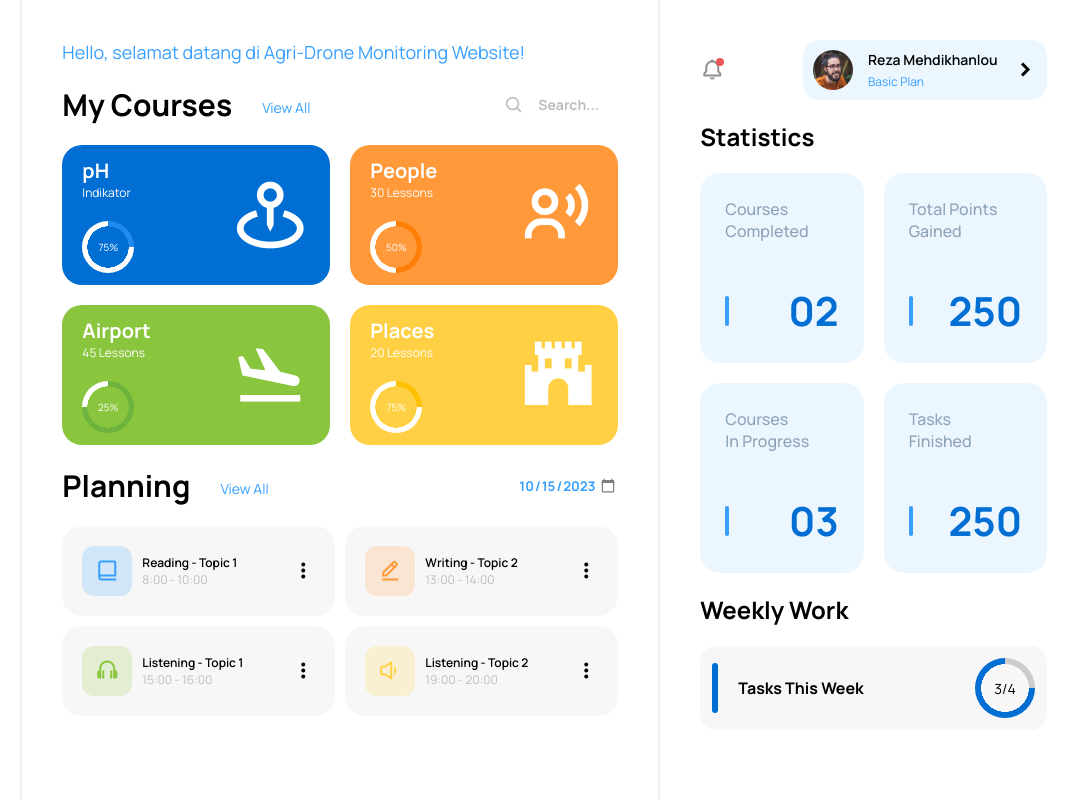
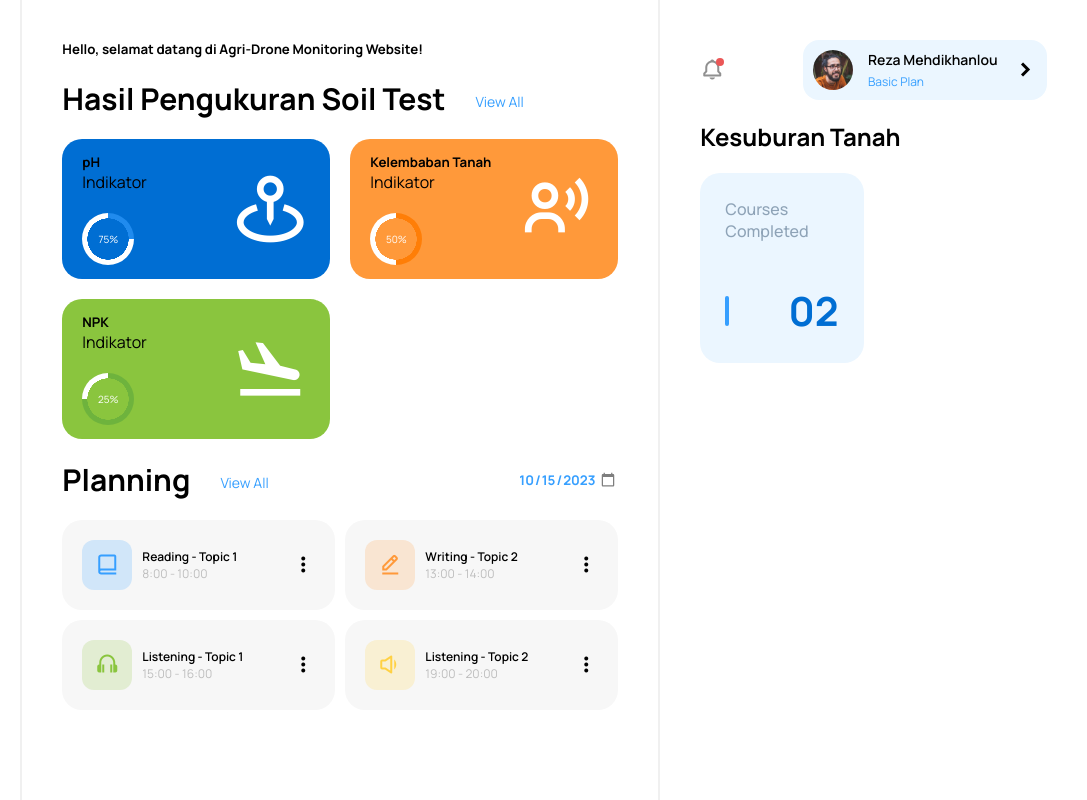
Before and after one commit to fajaradhitiapratama/Agri-DroneDashboard, a plain HTML site: page dashboard/st-dashboard.html in a window 1280 px wide. Shown: the full height of the page, 193-1280 px from the left. Drawn offline with nearby package versions, Linux system fonts and the light colour scheme.

Commit message:
perbaiki st

```diff
--- a/dashboard/st-dashboard.html
+++ b/dashboard/st-dashboard.html
@@ -68,12 +68,8 @@
 
         <div class="separator">
           <div class="info">
-            <h3>My Courses</h3>
+            <h3>Hasil Pengukuran Soil Test</h3>
             <a href="#">View All</a>
-          </div>
-          <div class="search">
-            <i class="bx bx-search"></i>
-            <input type="text" placeholder="Search..." />
           </div>
         </div>
 
@@ -97,8 +93,8 @@
           <div class="item">
             <div class="progress">
               <div class="info">
-                <h5>People</h5>
-                <p>30 Lessons</p>
+                <h5>Kelembaban Tanah</h5>
+                <p>Indikator</p>
               </div>
               <div
                 class="progress-bar"
@@ -113,8 +109,8 @@
           <div class="item">
             <div class="progress">
               <div class="info">
-                <h5>Airport</h5>
-                <p>45 Lessons</p>
+                <h5>NPK</h5>
+                <p>Indikator</p>
               </div>
               <div
                 class="progress-bar"
@@ -125,22 +121,6 @@
               ></div>
             </div>
             <i class="bx bxs-plane-land"></i>
-          </div>
-          <div class="item">
-            <div class="progress">
-              <div class="info">
-                <h5>Places</h5>
-                <p>20 Lessons</p>
-              </div>
-              <div
-                class="progress-bar"
-                role="progressbar"
-                aria-valuenow="75"
-                aria-valuemin="0"
-                aria-valuemax="100"
-              ></div>
-            </div>
-            <i class="bx bxs-castle"></i>
           </div>
         </div>
 
@@ -220,7 +200,7 @@
         </div>
 
         <div class="separator" id="first">
-          <h4>Statistics</h4>
+          <h4>Kesuburan Tanah</h4>
         </div>
 
         <div class="stats">
@@ -234,54 +214,6 @@
               <h3>02</h3>
             </div>
           </div>
-          <div class="item">
-            <div class="top">
-              <p>Total Points</p>
-              <p>Gained</p>
-            </div>
-            <div class="bottom">
-              <div class="line"></div>
-              <h3>250</h3>
-            </div>
-          </div>
-          <div class="item">
-            <div class="top">
-              <p>Courses</p>
-              <p>In Progress</p>
-            </div>
-            <div class="bottom">
-              <div class="line"></div>
-              <h3>03</h3>
-            </div>
-          </div>
-          <div class="item">
-            <div class="top">
-              <p>Tasks</p>
-              <p>Finished</p>
-            </div>
-            <div class="bottom">
-              <div class="line"></div>
-              <h3>250</h3>
-            </div>
-          </div>
-        </div>
-
-        <div class="separator">
-          <h4>Weekly Work</h4>
-        </div>
-
-        <div class="weekly">
-          <div class="title">
-            <div class="line"></div>
-            <h5>Tasks This Week</h5>
-          </div>
-          <div
-            class="progress-bar"
-            role="progressbar"
-            aria-valuenow="75"
-            aria-valuemin="0"
-            aria-valuemax="100"
-          ></div>
         </div>
       </aside>
     </div>
--- a/style/st-style.css
+++ b/style/st-style.css
@@ -58,11 +58,6 @@ i {
   border-radius: 6px;
   cursor: pointer;
   display: none;
-}
-
-.menu-btn i {
-  font-size: 18px;
-  color: #208bee;
 }
 
 .container .left-section .sidebar {
@@ -154,12 +149,6 @@ main header {
   gap: 15px;
 }
 
-main header h5 {
-  font-size: 18px;
-  color: #369fff;
-  font-weight: 400;
-}
-
 main .separator {
   display: flex;
   align-items: center;
@@ -225,17 +214,6 @@ main .analytics .item .progress {
   display: flex;
   flex-direction: column;
   justify-content: space-between;
-}
-
-main .analytics .item .progress .info h5 {
-  color: #fff;
-  font-size: 20px;
-  font-weight: bold;
-}
-
-main .analytics .item .progress .info p {
-  color: #fff;
-  font-size: 12px;
 }
 
 main .analytics .item .progress .progress-bar {
@@ -462,7 +440,7 @@ main .planning .item > i {
 }
 
 .container .right-section .separator#first {
-  margin-top: 8px;
+  margin-top: 10px;
 }
 
 .container .right-section .separator h4 {
```
Also changed, not shown: dashboard/ws-dashboard.html (+81 -46 lines).
